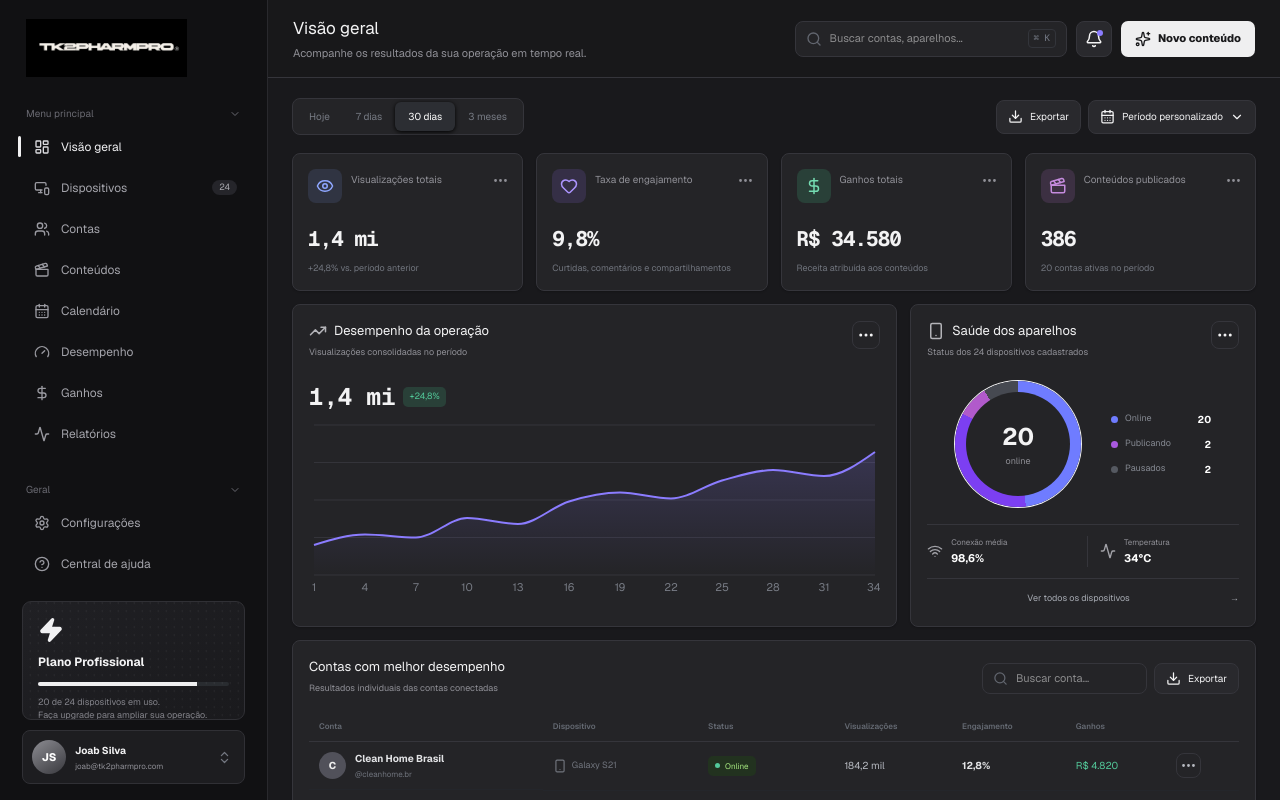
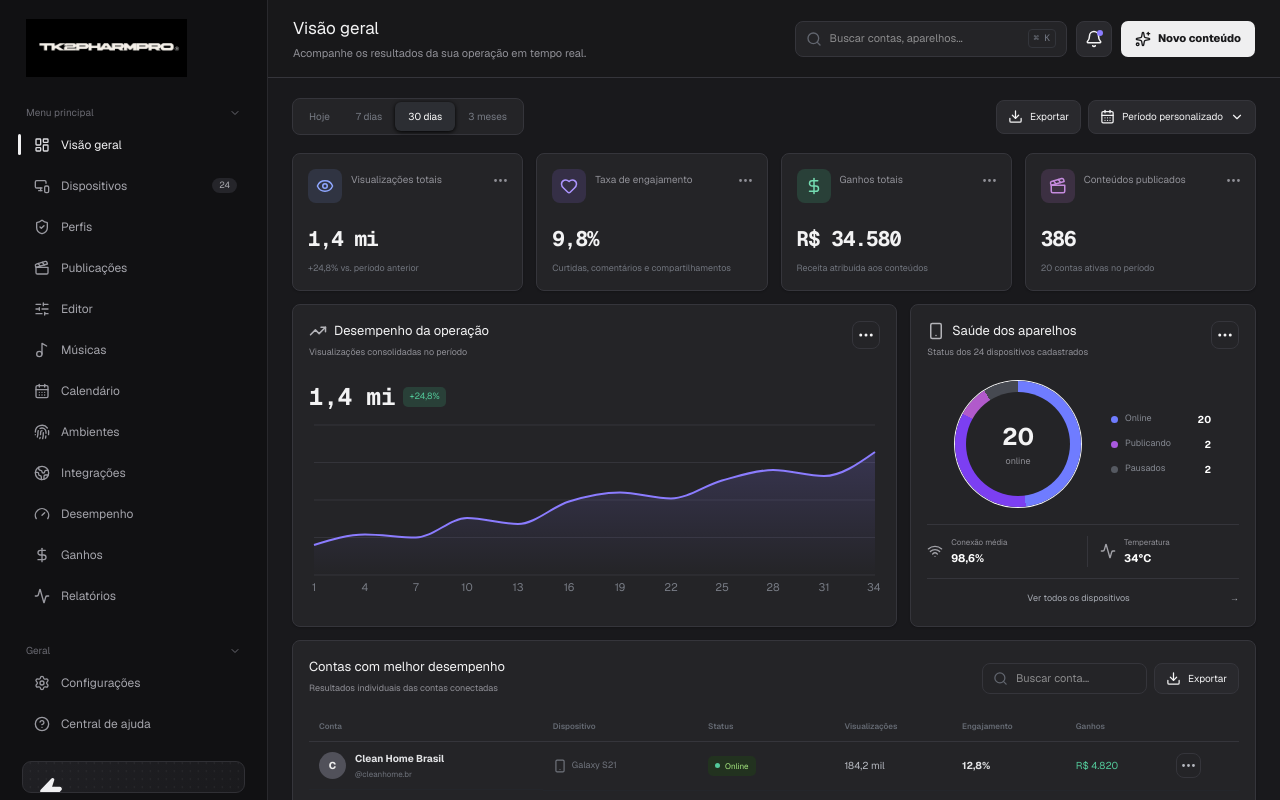
Before and after one commit to joabest/TTKPHARM, a Next.js app: page / in a window 1280 px wide. Shown: the top 800 px of the page. Built offline with nearby package versions, Linux system fonts and the light colour scheme.

Commit message:
feat: adiciona ferramentas de conteúdo, perfis e integrações ao protótipo

```diff
--- a/components/dashboard.tsx
+++ b/components/dashboard.tsx
@@ -6,6 +6,7 @@ import {
   Download, Eye, Gauge, Heart, LayoutDashboard, LogOut, Menu, MessageCircle,
   MonitorSmartphone, MoreHorizontal, Play, Search, Send, Settings, Share2,
   Smartphone, Sparkles, TrendingUp, Users, Wifi, X, Zap, ChevronsUpDown
+  , Music2, SlidersHorizontal, Globe2, ShieldCheck, Fingerprint
 } from "lucide-react";
 import { Area, AreaChart, CartesianGrid, ResponsiveContainer, Tooltip, XAxis, YAxis } from "recharts";
 import { Logo } from "./logo";
@@ -28,8 +29,9 @@ const accounts = [
 ];
 
 const nav = [
-  [LayoutDashboard,"Visão geral"], [MonitorSmartphone,"Dispositivos"], [Users,"Contas"],
-  [Clapperboard,"Conteúdos"], [CalendarDays,"Calendário"], [Gauge,"Desempenho"],
+  [LayoutDashboard,"Visão geral"], [MonitorSmartphone,"Dispositivos"], [ShieldCheck,"Perfis"],
+  [Clapperboard,"Publicações"], [SlidersHorizontal,"Editor"], [Music2,"Músicas"],
+  [CalendarDays,"Calendário"], [Fingerprint,"Ambientes"], [Globe2,"Integrações"], [Gauge,"Desempenho"],
   [DollarSign,"Ganhos"], [Activity,"Relatórios"]
 ] as const;
 
@@ -97,6 +99,12 @@ function Mini({icon:Icon,value,label}:{icon:typeof Eye;value:string;label:string
 
 const moduleConfig: Record<string, { title:string; description:string; action:string; columns:string[]; rows:string[][] }> = {
   Dispositivos: { title:"Gerenciamento de dispositivos", description:"Acompanhe conexão, bateria, temperatura e conta vinculada.", action:"Adicionar dispositivo", columns:["Dispositivo","Conta vinculada","Conexão","Bateria","Status"], rows:[["Galaxy S21 · TTK-012","@cleanhome.br","4G · São Paulo","87%","Online"],["iPhone 12 · TTK-009","@rotinapro.app","Wi-Fi · São Paulo","64%","Online"],["Redmi Note 11 · TTK-018","@fitem15","4G · Rio de Janeiro","92%","Publicando"],["Galaxy A54 · TTK-006","@casaorganizada","Wi-Fi · Curitiba","73%","Online"],["Moto G84 · TTK-021","@techresolve","Sem conexão","41%","Pausado"]] },
+  Perfis: { title:"Perfis e sessões isoladas", description:"Organize cookies, cache, credenciais e redes autorizadas separadamente por conta.", action:"Criar perfil", columns:["Perfil","Plataformas","Dispositivo","Rede autorizada","Status"], rows:[["Clean Home","TikTok · Reels","Galaxy S21","São Paulo · Dedicada","Conectado"],["Rotina Pro","TikTok · Shorts","iPhone 12","São Paulo · Corporativa","Conectado"],["Fit em 15","Reels · Shorts","Redmi Note 11","Rio de Janeiro · Dedicada","Sincronizando"],["Casa Organizada","TikTok · Reels","Galaxy A54","Curitiba · Corporativa","Pausado"]] },
+  Publicações: { title:"Central de publicações", description:"Programe conteúdos em várias contas, páginas e plataformas.", action:"Nova publicação", columns:["Conteúdo","Destinos","Horário","Formato","Status"], rows:[["5 dicas para limpar o sofá","TikTok · Reels","Hoje, 18:30","9:16 · 1080p","Agendado"],["Organize sua semana","TikTok · Shorts","Hoje, 20:00","9:16 · 1080p","Em revisão"],["Treino rápido","Reels · Shorts","Amanhã, 09:15","9:16 · 4K","Aprovado"],["Antes e depois da sala","3 plataformas","Amanhã, 14:00","Variações automáticas","Rascunho"]] },
+  Editor: { title:"Editor de variações", description:"Crie versões autorizadas com cortes, proporções, filtros, velocidade, cor e overlays.", action:"Novo projeto", columns:["Projeto","Variações","Proporções","Legenda","Status"], rows:[["Campanha Clean Home","4 versões","9:16 · 1:1","Automática","Pronto"],["Rotina Produtiva","3 versões","9:16 · 16:9","Revisada","Processando"],["Treino de 15 minutos","6 versões","9:16 · 4:5","Automática","Pronto"],["Casa organizada","2 versões","9:16","Pendente","Rascunho"]] },
+  Músicas: { title:"Biblioteca musical", description:"Encontre trilhas licenciadas ou livres de direitos para seus conteúdos.", action:"Importar música", columns:["Faixa","Estilo","Duração","Licença","Uso"], rows:[["Digital Horizon","Eletrônica","02:14","Royalty-free","12 vídeos"],["Morning Routine","Lo-fi","01:48","Uso comercial","8 vídeos"],["Fast Motion","Pop energético","02:31","Royalty-free","21 vídeos"],["Clean Space","Ambient","03:05","Uso comercial","6 vídeos"]] },
+  Integrações: { title:"Integrações e canais", description:"Conecte contas autorizadas e acompanhe a sincronização das plataformas.", action:"Conectar canal", columns:["Plataforma","Contas","Publicação","Analytics","Status"], rows:[["TikTok","12 contas","Disponível","Sincronizado","Conectado"],["Instagram Reels","8 contas","Disponível","Sincronizado","Conectado"],["YouTube Shorts","6 canais","Disponível","Sincronizado","Conectado"],["Armazenamento","1 workspace","Upload","—","Conectado"]] },
+  Ambientes: { title:"Ambientes de navegação — protótipo", description:"Demonstração visual de perfis isolados. Nenhuma ação automatizada é executada.", action:"Novo ambiente demo", columns:["Ambiente","Sessão","Rede","Identidade do navegador","Status"], rows:[["Perfil US-01","Cookies isolados","Proxy dedicado (demo)","Configuração fixa (demo)","Protótipo"],["Perfil BR-02","Cache isolado","IP corporativo (demo)","Resolução fixa (demo)","Protótipo"],["Importar perfil","Backup local","Não configurada","Dados de sessão (demo)","Disponível"],["Fila de preparação","Login em lote (demo)","Não configurada","Warm-up visual (demo)","Desativado"]] },
   Contas: { title:"Contas conectadas", description:"Organize contas, responsáveis e desempenho individual.", action:"Adicionar conta", columns:["Conta","Dispositivo","Seguidores","Engajamento","Status"], rows:[["@cleanhome.br","Galaxy S21","82,4 mil","12,8%","Ativa"],["@rotinapro.app","iPhone 12","61,7 mil","10,4%","Ativa"],["@fitem15","Redmi Note 11","48,9 mil","9,7%","Publicando"],["@casaorganizada","Galaxy A54","35,1 mil","8,9%","Ativa"]] },
   Conteúdos: { title:"Biblioteca de conteúdos", description:"Revise vídeos, legendas e o estado de cada publicação.", action:"Novo conteúdo", columns:["Conteúdo","Conta","Agendamento","Visualizações","Status"], rows:[["5 dicas para limpar o sofá","@cleanhome.br","Hoje, 18:30","184,2 mil","Publicado"],["Organize sua semana em 3 passos","@rotinapro.app","Hoje, 20:00","—","Agendado"],["Treino rápido de 15 minutos","@fitem15","Amanhã, 09:15","98,4 mil","Publicado"],["Antes e depois da sala","@casaorganizada","Amanhã, 14:00","—","Em revisão"]] },
   Calendário: { title:"Calendário de publicação", description:"Visualize e organize a fila de conteúdo das contas.", action:"Agendar conteúdo", columns:["Data","Horário","Conteúdo","Conta","Status"], rows:[["16 set. 2026","18:30","5 dicas para limpar o sofá","@cleanhome.br","Confirmado"],["16 set. 2026","20:00","Organize sua semana","@rotinapro.app","Confirmado"],["17 set. 2026","09:15","Treino rápido","@fitem15","Aguardando"],["17 set. 2026","14:00","Antes e depois da sala","@casaorganizada","Revisão"]] },
```
Also changed, not shown: app/globals.css.
